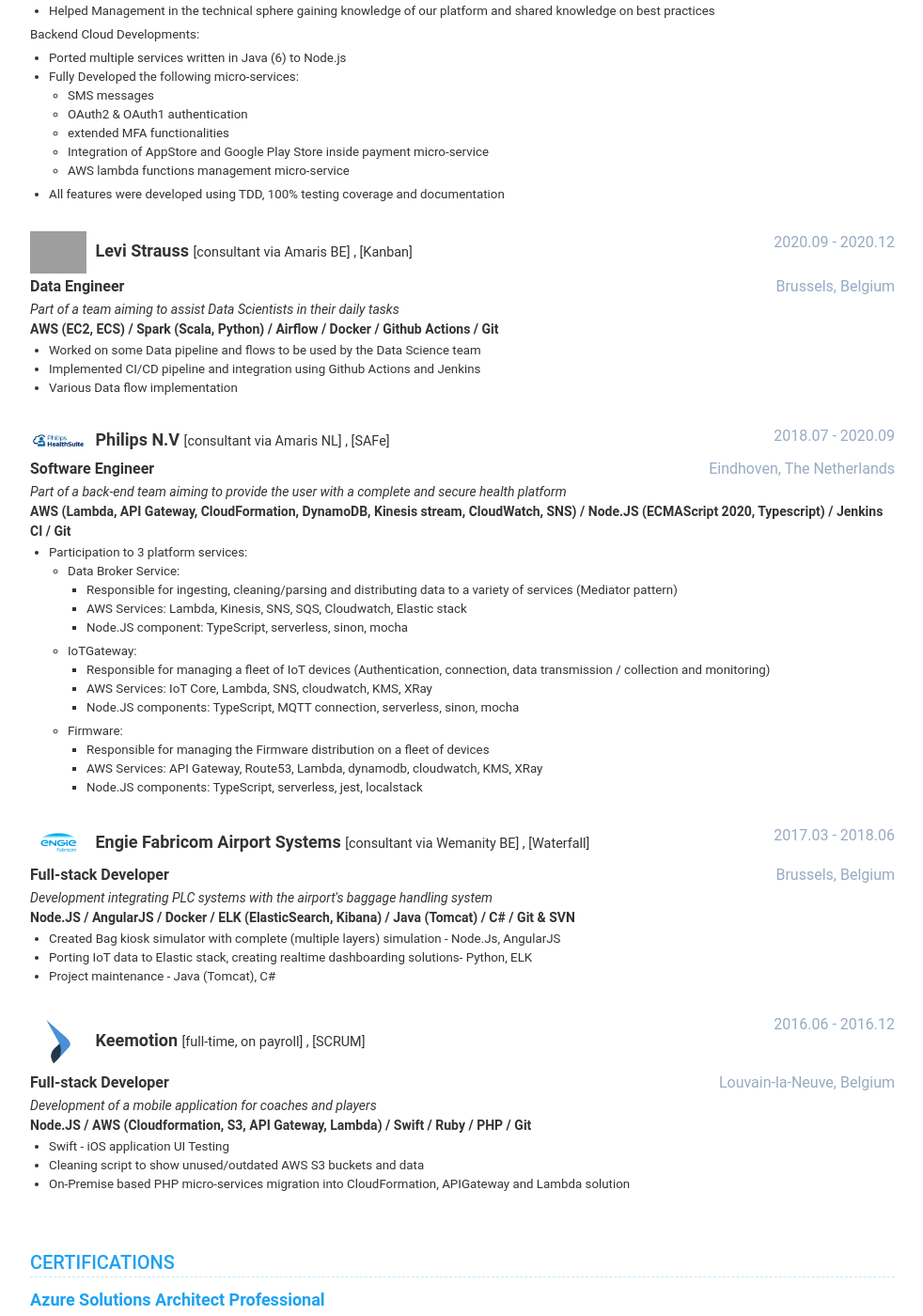
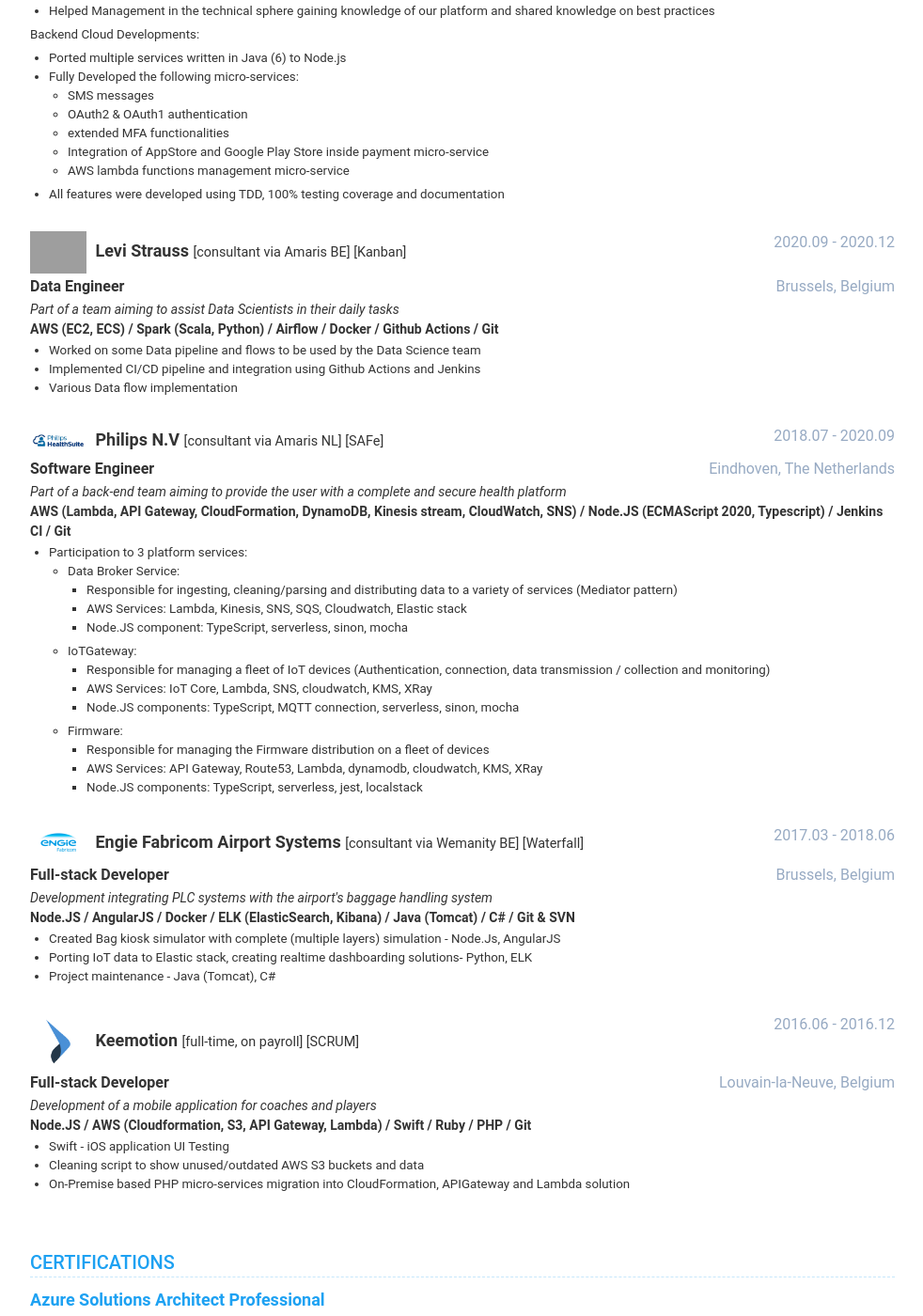
Before and after one commit to romdj/romdj.github.io, a Jekyll site: the page built from index.html, in a window 1280 px wide and 1400 px high, scrolled down 1155 px. Shown: the whole window at 94% size, without its empty margins (148-1130 px from the left). Built offline with Jekyll 4.4.1, drawn with Linux system fonts in a browser that asks for light colours; nearby versions of some CDN libraries; some of the changed text lies outside the part shown; grey boxes are pictures that could not be loaded.

Commit message:
minor layout changes

```diff
--- a/_includes/experiences.html
+++ b/_includes/experiences.html
@@ -17,7 +17,7 @@
                     [{{ experience.tag }}]
                     {% endif %}
                     {% if experience.management %}
-                    , [{{ experience.management }}]
+                    [{{ experience.management }}]
                     {% endif %}
                 </small>
             </div>
```
